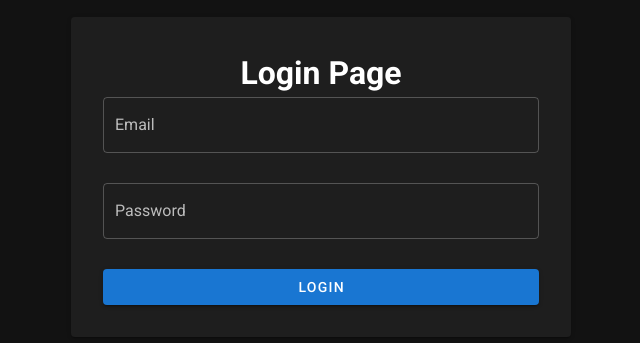
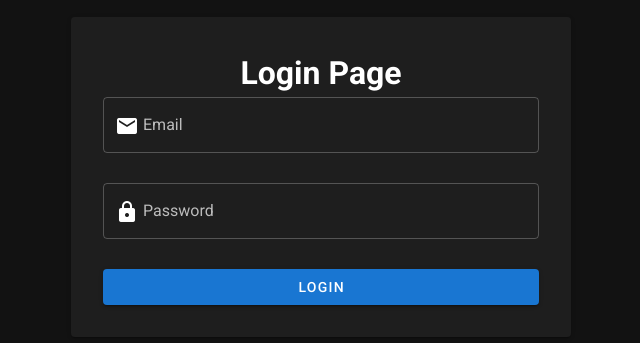
Before and after one commit to RlRi1925/Rizel-qr-app, a Nuxt app: page /auth/signin in a window 1280 px wide. Shown: the part 223-566 px from the top of the page, without its empty margins (319-959 px from the left). Built offline with nearby package versions, Linux system fonts and the light colour scheme.

Commit message:
added new updated login page

```diff
--- a/pages/auth/signin.vue
+++ b/pages/auth/signin.vue
@@ -5,8 +5,8 @@
 
             <v-form>
 
-                <v-text-field label="Email" outlined prepend-inner-icon=""></v-text-field>
-                <v-text-field label="Password" outlined prepend-inner-icon=""></v-text-field>
+                <v-text-field label="Email" outlined prepend-inner-icon="mdi-email"></v-text-field>
+                <v-text-field label="Password" outlined prepend-inner-icon="mdi-lock" type="password"></v-text-field>
                 <v-btn color="primary" block>Login</v-btn>
             </v-form>
 
```
